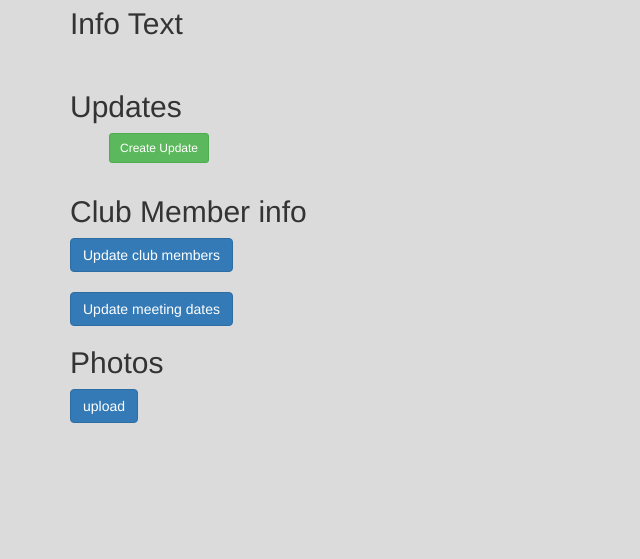
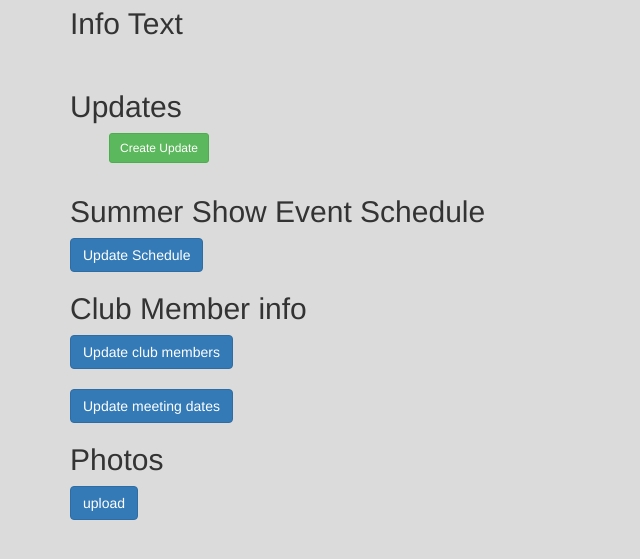
Before and after one commit to hckscripter6/winamacpowershow-flask, a Flask app: page /dashboard in a window 1280 px wide. Shown: the part 143-702 px from the top of the page, without its empty margins (0-640 px from the left). Run offline with Flask 2, Linux system fonts and the light colour scheme; the visitor is signed in with stand-in values (Sample User, id 1); data that the repository does not hold is empty; some libraries are stand-ins or nearby versions; some web fonts are replaced.

Commit message:
update schedule

```diff
--- a/templates/authentication/dashboard.html
+++ b/templates/authentication/dashboard.html
@@ -28,6 +28,11 @@
 		</div>
 </div>
 
+<div class="event-schedule">
+	<h2>Summer Show Event Schedule</h2>
+	<a class="btn btn-md btn-primary" href="{{ url_for('update_event_schedule') }}">Update Schedule</a>
+</div>
+
 <div class="club-members">
 	<h2>Club Member info</h2>
 	<a class="btn btn-md btn-primary" href="{{ url_for('update_club_members') }}">Update club members</a><br><br>
@@ -37,6 +42,6 @@
 <div class="upload-photos">
 	<h2>Photos</h2>
 	<a class="btn btn-md btn-primary" href="{{ url_for('edit_photos') }}">upload</a>
-</div>
+</div> <br>
 
 {% endblock %}
--- a/templates/authentication/event-schedule.html
+++ b/templates/authentication/event-schedule.html
@@ -18,7 +18,7 @@
     <br>
 
 	<script>
-		CKEDITOR.replace('summerContent', {height: 300, contentsCss: [CKEDITOR.basePath + 'contents.css', 'https://maxcdn.bootstrapcdn.com/bootstrap/3.3.7/css/bootstrap.min.css'],mallowedContent: true});
-        CKEDITOR.replace('indexContent', {height: 300, contentsCss: [CKEDITOR.basePath + 'contents.css', 'https://maxcdn.bootstrapcdn.com/bootstrap/3.3.7/css/bootstrap.min.css'], allowedContent: true});
+		CKEDITOR.replace('summerContent', {height: 300});
+        CKEDITOR.replace('indexContent', {height: 300});
 	</script>
 {% endblock %}
--- a/templates/summer_show.html
+++ b/templates/summer_show.html
@@ -149,8 +149,10 @@ Summer Show
 
 	<script>
 		$(document).ready(function(){
-			$("div.summer-schedule").children("ul").css("background-color", "green")
-			$("div.summer-schedule").children("ul").children("li").addClass("list-group-item")
+			$("div.summer-schedule").find("ul").addClass("list-group");
+			$("div.summer-schedule").find("ul").children("li").addClass("list-group-item");
+
+
 		});
 	</script>
 
```
